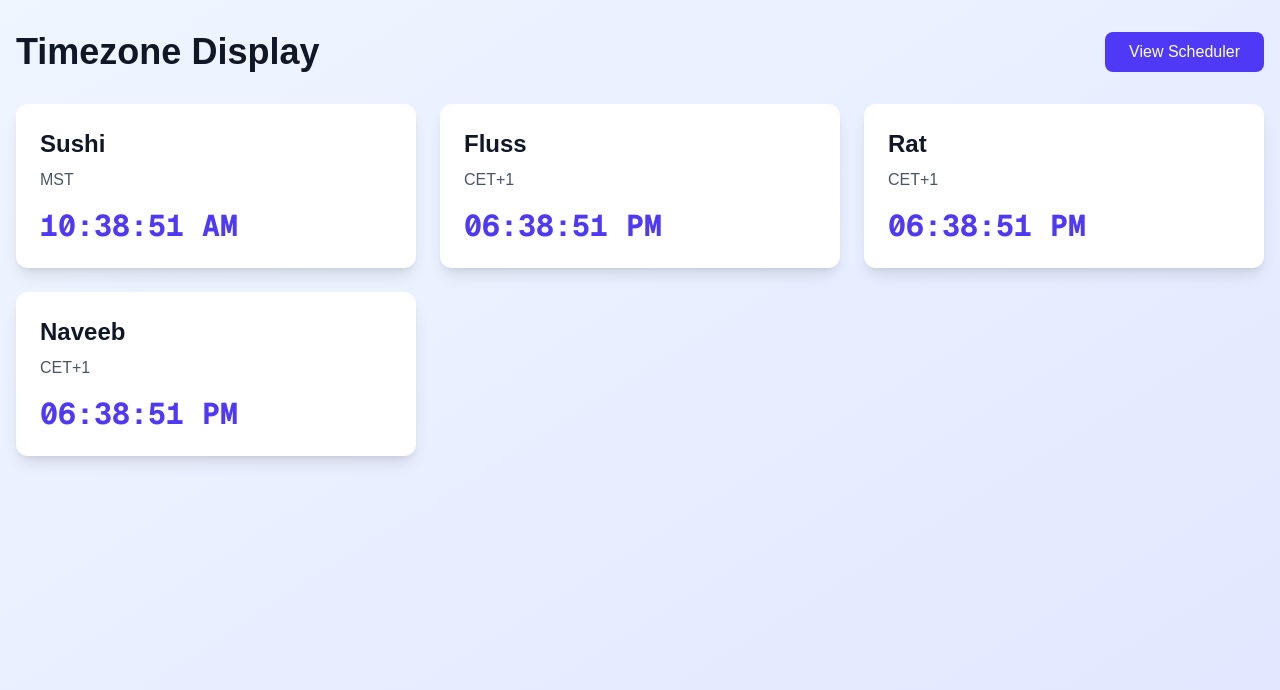
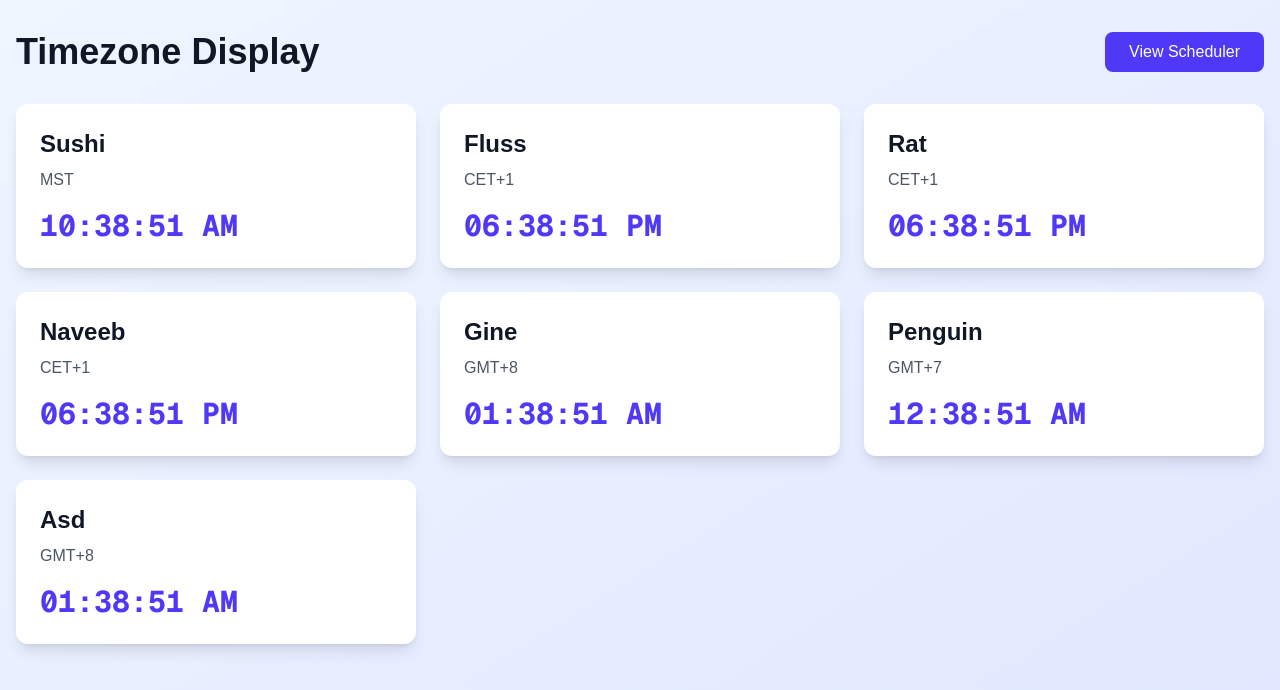
Before and after one commit to Micsushi/poegroupcalendar, a Next.js app: page / in a window 1280 px wide. Shown: the top 690 px of the page. Built offline with nearby package versions, Linux system fonts and the light colour scheme.

Commit message:
added more people

```diff
--- a/app/data.ts
+++ b/app/data.ts
@@ -18,6 +18,9 @@ export const people: Person[] = [
   { name: "Fluss", timezone: "CET+1" },
   { name: "Rat", timezone: "CET+1" },
   { name: "Naveeb", timezone: "CET+1" },
+  { name: "Gine", timezone: "GMT+8" },
+  { name: "Penguin", timezone: "GMT+7" },
+  { name: "Asd", timezone: "GMT+8" },
 ];
 
 export const scheduleEvents: ScheduleEvent[] = [
```
